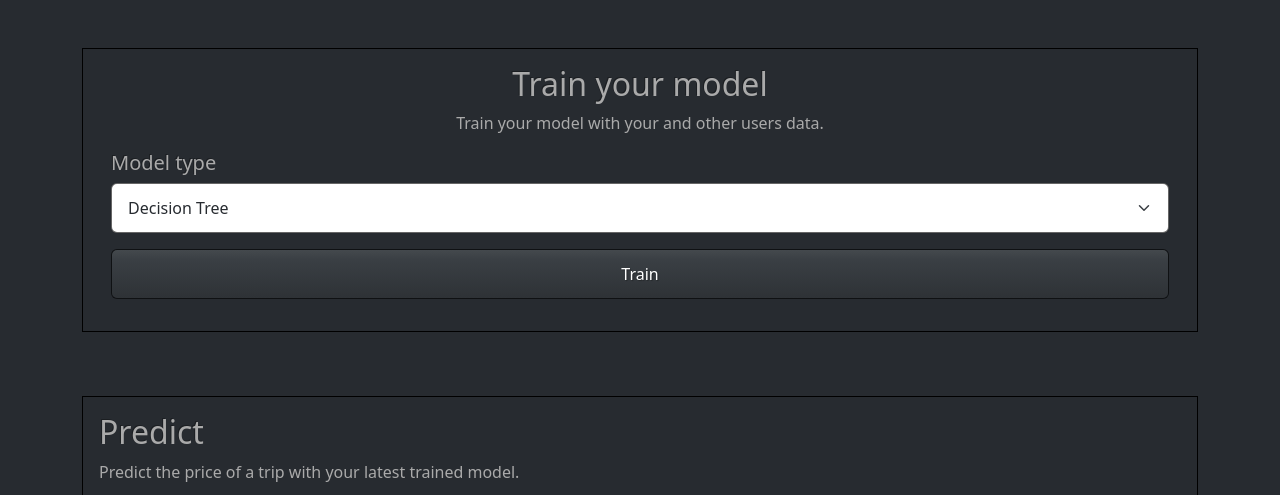
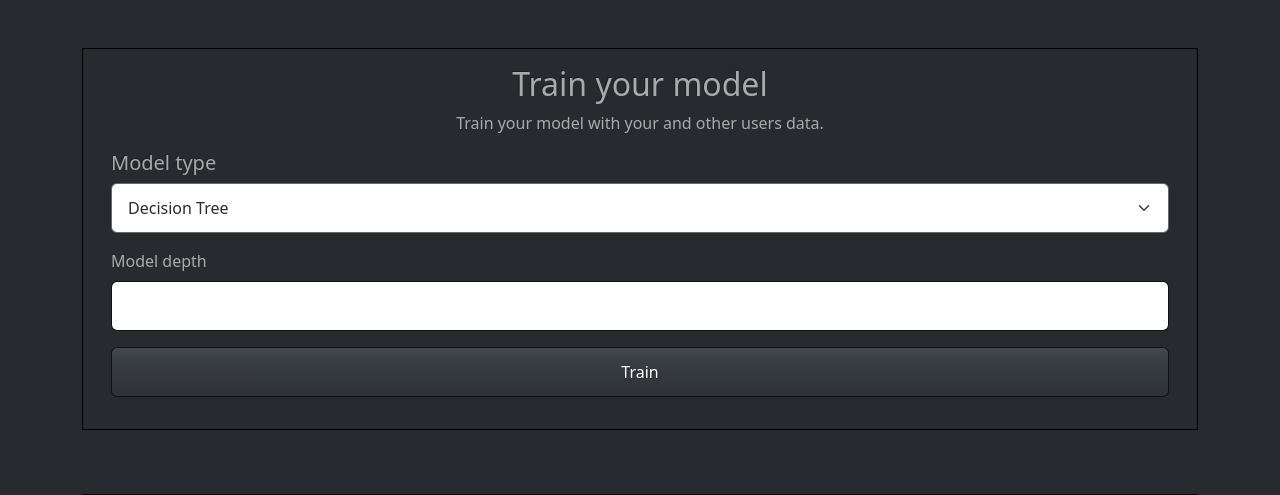
Before and after one commit to Arthur-Diesel/TripAdvance, a Django app: page /predict/ in a window 1280 px wide. Shown: the part 58-553 px from the top of the page. Run offline with Django 5.2, Linux system fonts and the light colour scheme; the visitor is signed in with stand-in values (Sample User, id 1); data that the repository does not hold is empty; some libraries are stand-ins or nearby versions.

Commit message:
fix: Ajustando página de predição

```diff
--- a/tripadvance/templates/predict.html
+++ b/tripadvance/templates/predict.html
@@ -25,7 +25,6 @@
     ></script>
     <script>
       $(document).ready(function () {
-        $("#model_depth_div").hide();
         $("#model_neighbors_div").hide();
         $("#model_type").change(function () {
           if ($(this).val() == "decision_tree") {
--- a/tripadvance/views.py
+++ b/tripadvance/views.py
@@ -159,7 +159,7 @@ def train(request):
         rmse=rmse)
     trainedModel.save()
 
-    return render(request, 'predict.html', {'success': 'Modelo treinado com sucesso.'})
+    return render(request, 'predict.html', {'success': 'Modelo treinado com sucesso.', 'model': trainedModel })
 
 @login_required
 def graphs(request):
```
